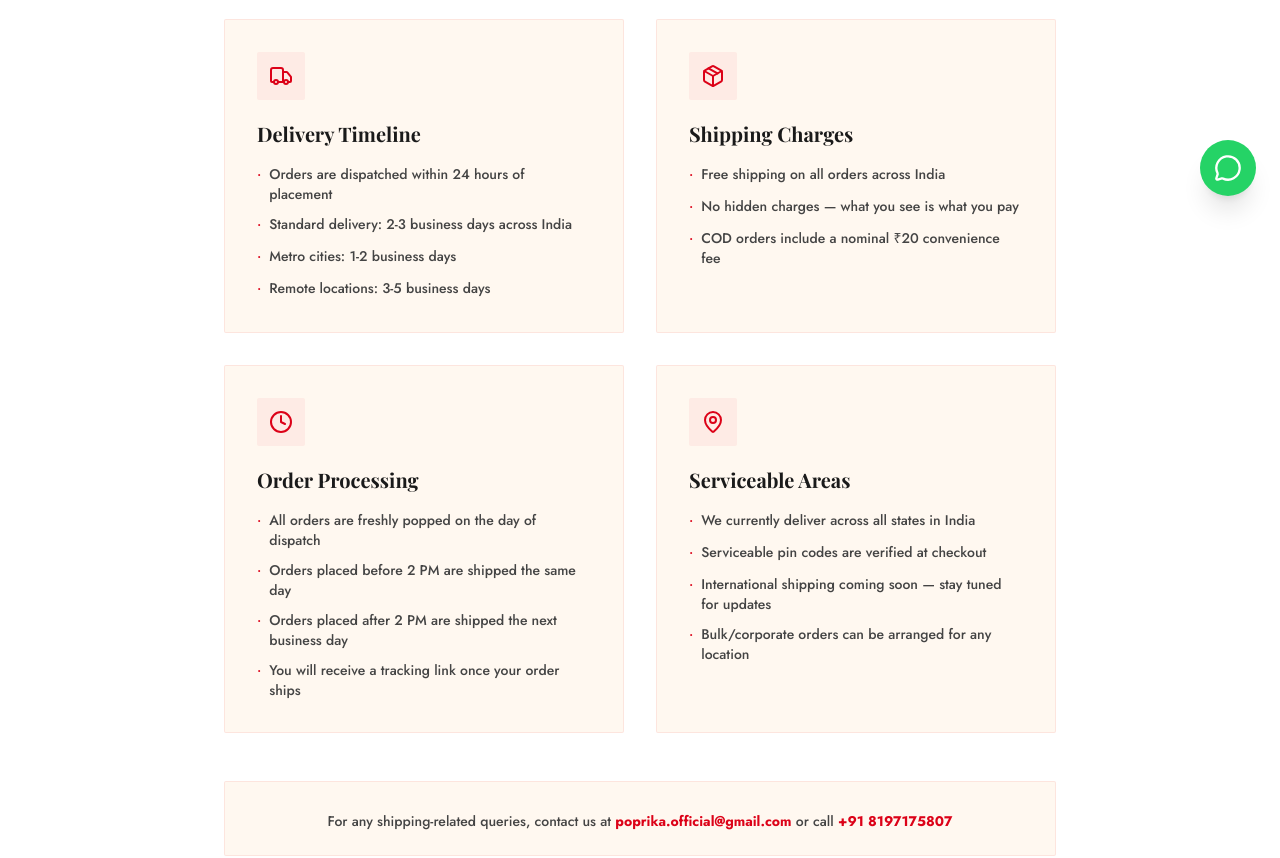
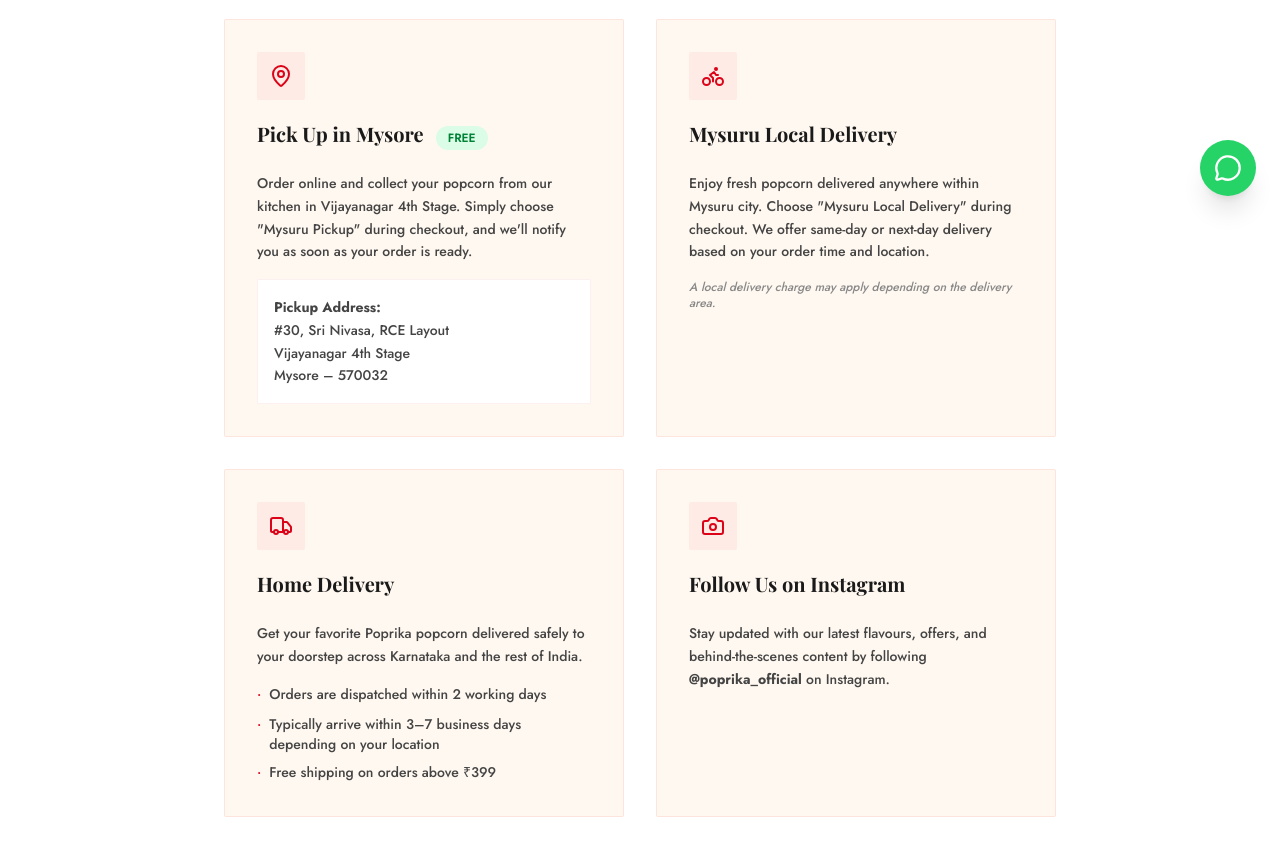
Before and after one commit to jagadeesh0417/popcorn1, a Next.js app: page /shipping in a window 1280 px wide. Shown: the part 580-1438 px from the top of the page. Built offline with nearby package versions, Linux system fonts and the light colour scheme.

Commit message:
feat: update shipping page with pickup, local delivery, home delivery, Instagram sections

```diff
--- a/src/app/shipping/page.tsx
+++ b/src/app/shipping/page.tsx
@@ -1,47 +1,54 @@
 "use client";
 
 import { motion } from "framer-motion";
-import { Truck, Package, Clock, MapPin } from "lucide-react";
+import { MapPin, Bike, Truck, Camera } from "lucide-react";
 
-const policies = [
+const sections = [
+  {
+    icon: MapPin,
+    title: "Pick Up in Mysore",
+    badge: "FREE",
+    description:
+      "Order online and collect your popcorn from our kitchen in Vijayanagar 4th Stage. Simply choose \"Mysuru Pickup\" during checkout, and we'll notify you as soon as your order is ready.",
+    address: (
+      <>
+        <strong>Pickup Address:</strong>
+        <br />
+        #30, Sri Nivasa, RCE Layout
+        <br />
+        Vijayanagar 4th Stage
+        <br />
+        Mysore – 570032
+      </>
+    ),
+  },
+  {
+    icon: Bike,
+    title: "Mysuru Local Delivery",
+    badge: null,
+    description:
+      "Enjoy fresh popcorn delivered anywhere within Mysuru city. Choose \"Mysuru Local Delivery\" during checkout. We offer same-day or next-day delivery based on your order time and location.",
+    note: "A local delivery charge may apply depending on the delivery area.",
+  },
   {
     icon: Truck,
-    title: "Delivery Timeline",
+    title: "Home Delivery",
+    badge: null,
+    description:
+      "Get your favorite Poprika popcorn delivered safely to your doorstep across Karnataka and the rest of India.",
     items: [
-      "Orders are dispatched within 24 hours of placement",
-      "Standard delivery: 2-3 business days across India",
-      "Metro cities: 1-2 business days",
-      "Remote locations: 3-5 business days",
+      "Orders are dispatched within 2 working days",
+      "Typically arrive within 3–7 business days depending on your location",
+      "Free shipping on orders above ₹399",
     ],
   },
   {
-    icon: Package,
-    title: "Shipping Charges",
-    items: [
-      "Free shipping on all orders across India",
-      "No hidden charges — what you see is what you pay",
-      "COD orders include a nominal ₹20 convenience fee",
-    ],
-  },
-  {
-    icon: Clock,
-    title: "Order Processing",
-    items: [
-      "All orders are freshly popped on the day of dispatch",
-      "Orders placed before 2 PM are shipped the same day",
-      "Orders placed after 2 PM are shipped the next business day",
-      "You will receive a tracking link once your order ships",
-    ],
-  },
-  {
-    icon: MapPin,
-    title: "Serviceable Areas",
-    items: [
-      "We currently deliver across all states in India",
-      "Serviceable pin codes are verified at checkout",
-      "International shipping coming soon — stay tuned for updates",
-      "Bulk/corporate orders can be arranged for any location",
-    ],
+    icon: Camera,
+    title: "Follow Us on Instagram",
+    badge: null,
+    description:
+      'Stay updated with our latest flavours, offers, and behind-the-scenes content by following <strong>@poprika_official</strong> on Instagram.',
+    isHtml: true,
   },
 ];
 
@@ -64,25 +71,47 @@
       <section className="py-24 bg-white">
         <div className="max-w-4xl mx-auto px-4 sm:px-6 lg:px-8">
           <div className="grid md:grid-cols-2 gap-8">
-            {policies.map((p, i) => (
+            {sections.map((s, i) => (
               <motion.div
-                key={p.title}
+                key={s.title}
                 initial={{ opacity: 0, y: 20 }} whileInView={{ opacity: 1, y: 0 }} viewport={{ once: true }}
                 transition={{ delay: i * 0.08 }}
                 className="bg-[#FFF8F0] p-8 rounded-2xl border border-[rgba(220,2,24,0.08)]"
               >
                 <div className="w-12 h-12 rounded-xl bg-[#DC0218]/5 flex items-center justify-center mb-5">
-                  <p.icon className="h-6 w-6 text-[#DC0218]" />
+                  <s.icon className="h-6 w-6 text-[#DC0218]" />
                 </div>
-                <h3 className="text-xl font-bold text-[#1A1A1A] mb-4">{p.title}</h3>
-                <ul className="space-y-2.5">
-                  {p.items.map((item, j) => (
+                <div className="flex items-center gap-3 mb-4">
+                  <h3 className="text-xl font-bold text-[#1A1A1A]">{s.title}</h3>
+                  {s.badge && (
+                    <span className="bg-green-100 text-green-700 text-xs font-semibold px-3 py-1 rounded-full">
+                      {s.badge}
+                    </span>
+                  )}
+                </div>
+                {s.isHtml ? (
+                  <p className="text-[#444444] text-sm leading-relaxed" dangerouslySetInnerHTML={{ __html: s.description }} />
+                ) : (
+                  <p className="text-[#444444] text-sm leading-relaxed">{s.description}</p>
+                )}
+                {s.address && (
+                  <div className="mt-4 p-4 bg-white rounded-xl border border-[rgba(220,2,24,0.06)] text-sm text-[#444444] leading-relaxed">
+                    {s.address}
+                  </div>
+                )}
+                {s.items && (
+                  <ul className="mt-4 space-y-2">
+                    {s.items.map((item, j) => (
                       <li key={j} className="text-[#444444] text-sm flex items-start gap-2">
                         <span className="text-[#DC0218] mt-0.5">•</span>
                         {item}
                       </li>
                     ))}
                   </ul>
+                )}
+                {s.note && (
+                  <p className="mt-4 text-xs text-[#888] italic">{s.note}</p>
+                )}
               </motion.div>
             ))}
           </div>
```
Lines whose indentation alone changed are shown as unchanged.
